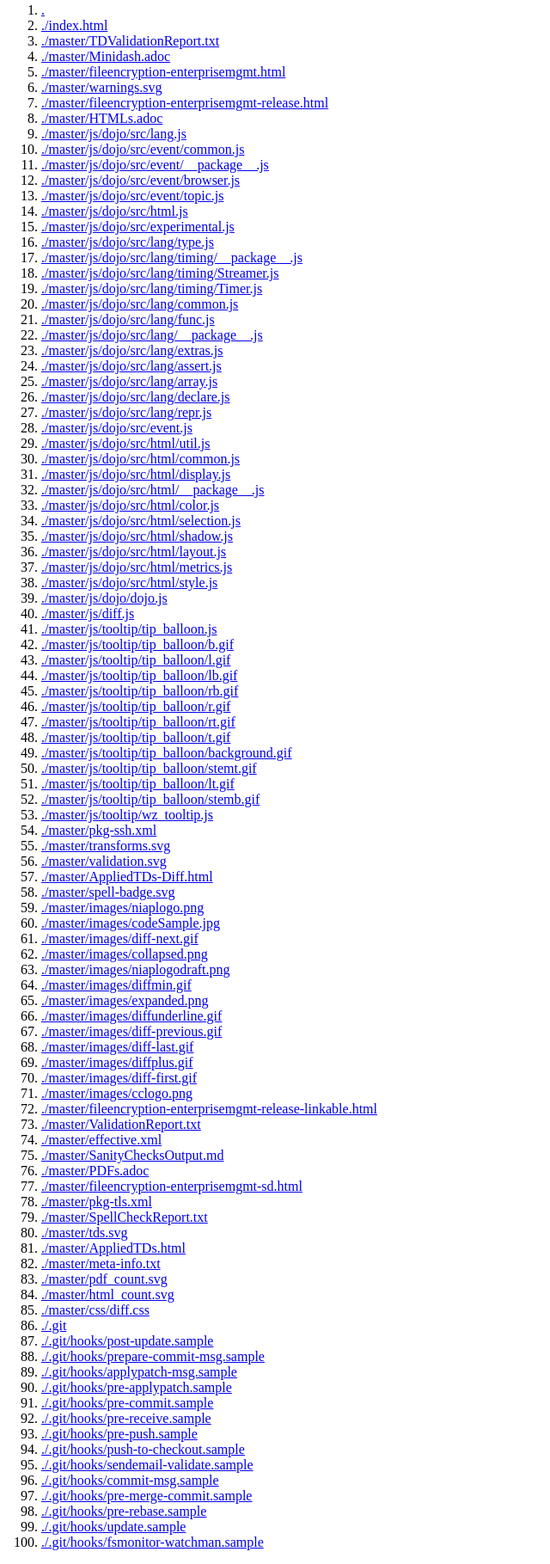
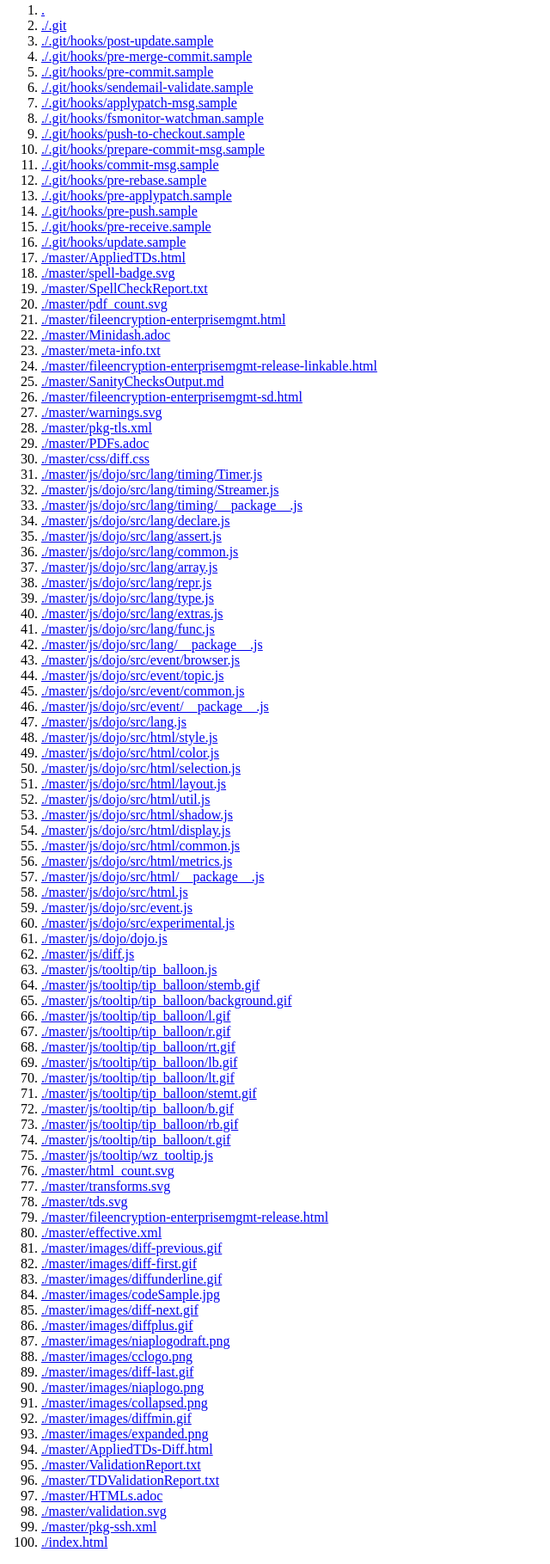
Before and after one commit to commoncriteria/fileencryption-enterprisemgmt, a plain HTML site: page index.html in a window 1280 px wide. Shown: the part 39-1858 px from the top of the page at 86% size, without its empty margins (0-640 px from the left). Drawn offline with Linux system fonts and the light colour scheme.

Commit message:
Deploying to gh-pages from @ commoncriteria/fileencryption-enterprisemgmt@22ebaf3966ac3579c26f4384a0137dfb6d8bc089 🚀

```diff
--- a/index.html
+++ b/index.html
@@ -1,104 +1,104 @@
 <html><head><title>Listing</title></head><body>
-Tue Apr 22 20:49:21 UTC 2025
+Tue Apr 22 21:00:53 UTC 2025
 <br/><ol>
 <li><a href='.'>.</a></li>
-<li><a href='./index.html'>./index.html</a></li>
-<li><a href='./master/TDValidationReport.txt'>./master/TDValidationReport.txt</a></li>
+<li><a href='./.git'>./.git</a></li>
+<li><a href='./.git/hooks/post-update.sample'>./.git/hooks/post-update.sample</a></li>
+<li><a href='./.git/hooks/pre-merge-commit.sample'>./.git/hooks/pre-merge-commit.sample</a></li>
+<li><a href='./.git/hooks/pre-commit.sample'>./.git/hooks/pre-commit.sample</a></li>
+<li><a href='./.git/hooks/sendemail-validate.sample'>./.git/hooks/sendemail-validate.sample</a></li>
+<li><a href='./.git/hooks/applypatch-msg.sample'>./.git/hooks/applypatch-msg.sample</a></li>
+<li><a href='./.git/hooks/fsmonitor-watchman.sample'>./.git/hooks/fsmonitor-watchman.sample</a></li>
+<li><a href='./.git/hooks/push-to-checkout.sample'>./.git/hooks/push-to-checkout.sample</a></li>
+<li><a href='./.git/hooks/prepare-commit-msg.sample'>./.git/hooks/prepare-commit-msg.sample</a></li>
+<li><a href='./.git/hooks/commit-msg.sample'>./.git/hooks/commit-msg.sample</a></li>
+<li><a href='./.git/hooks/pre-rebase.sample'>./.git/hooks/pre-rebase.sample</a></li>
+<li><a href='./.git/hooks/pre-applypatch.sample'>./.git/hooks/pre-applypatch.sample</a></li>
+<li><a href='./.git/hooks/pre-push.sample'>./.git/hooks/pre-push.sample</a></li>
+<li><a href='./.git/hooks/pre-receive.sample'>./.git/hooks/pre-receive.sample</a></li>
+<li><a href='./.git/hooks/update.sample'>./.git/hooks/update.sample</a></li>
+<li><a href='./master/AppliedTDs.html'>./master/AppliedTDs.html</a></li>
+<li><a href='./master/spell-badge.svg'>./master/spell-badge.svg</a></li>
+<li><a href='./master/SpellCheckReport.txt'>./master/SpellCheckReport.txt</a></li>
+<li><a href='./master/pdf_count.svg'>./master/pdf_count.svg</a></li>
+<li><a href='./master/fileencryption-enterprisemgmt.html'>./master/fileencryption-enterprisemgmt.html</a></li>
 <li><a href='./master/Minidash.adoc'>./master/Minidash.adoc</a></li>
-<li><a href='./master/fileencryption-enterprisemgmt.html'>./master/fileencryption-enterprisemgmt.html</a></li>
+<li><a href='./master/meta-info.txt'>./master/meta-info.txt</a></li>
+<li><a href='./master/fileencryption-enterprisemgmt-release-linkable.html'>./master/fileencryption-enterprisemgmt-release-linkable.html</a></li>
+<li><a href='./master/SanityChecksOutput.md'>./master/SanityChecksOutput.md</a></li>
+<li><a href='./master/fileencryption-enterprisemgmt-sd.html'>./master/fileencryption-enterprisemgmt-sd.html</a></li>
 <li><a href='./master/warnings.svg'>./master/warnings.svg</a></li>
-<li><a href='./master/fileencryption-enterprisemgmt-release.html'>./master/fileencryption-enterprisemgmt-release.html</a></li>
-<li><a href='./master/HTMLs.adoc'>./master/HTMLs.adoc</a></li>
-<li><a href='./master/js/dojo/src/lang.js'>./master/js/dojo/src/lang.js</a></li>
+<li><a href='./master/pkg-tls.xml'>./master/pkg-tls.xml</a></li>
+<li><a href='./master/PDFs.adoc'>./master/PDFs.adoc</a></li>
+<li><a href='./master/css/diff.css'>./master/css/diff.css</a></li>
+<li><a href='./master/js/dojo/src/lang/timing/Timer.js'>./master/js/dojo/src/lang/timing/Timer.js</a></li>
+<li><a href='./master/js/dojo/src/lang/timing/Streamer.js'>./master/js/dojo/src/lang/timing/Streamer.js</a></li>
+<li><a href='./master/js/dojo/src/lang/timing/__package__.js'>./master/js/dojo/src/lang/timing/__package__.js</a></li>
+<li><a href='./master/js/dojo/src/lang/declare.js'>./master/js/dojo/src/lang/declare.js</a></li>
+<li><a href='./master/js/dojo/src/lang/assert.js'>./master/js/dojo/src/lang/assert.js</a></li>
+<li><a href='./master/js/dojo/src/lang/common.js'>./master/js/dojo/src/lang/common.js</a></li>
+<li><a href='./master/js/dojo/src/lang/array.js'>./master/js/dojo/src/lang/array.js</a></li>
+<li><a href='./master/js/dojo/src/lang/repr.js'>./master/js/dojo/src/lang/repr.js</a></li>
+<li><a href='./master/js/dojo/src/lang/type.js'>./master/js/dojo/src/lang/type.js</a></li>
+<li><a href='./master/js/dojo/src/lang/extras.js'>./master/js/dojo/src/lang/extras.js</a></li>
+<li><a href='./master/js/dojo/src/lang/func.js'>./master/js/dojo/src/lang/func.js</a></li>
+<li><a href='./master/js/dojo/src/lang/__package__.js'>./master/js/dojo/src/lang/__package__.js</a></li>
+<li><a href='./master/js/dojo/src/event/browser.js'>./master/js/dojo/src/event/browser.js</a></li>
+<li><a href='./master/js/dojo/src/event/topic.js'>./master/js/dojo/src/event/topic.js</a></li>
 <li><a href='./master/js/dojo/src/event/common.js'>./master/js/dojo/src/event/common.js</a></li>
 <li><a href='./master/js/dojo/src/event/__package__.js'>./master/js/dojo/src/event/__package__.js</a></li>
-<li><a href='./master/js/dojo/src/event/browser.js'>./master/js/dojo/src/event/browser.js</a></li>
-<li><a href='./master/js/dojo/src/event/topic.js'>./master/js/dojo/src/event/topic.js</a></li>
-<li><a href='./master/js/dojo/src/html.js'>./master/js/dojo/src/html.js</a></li>
-<li><a href='./master/js/dojo/src/experimental.js'>./master/js/dojo/src/experimental.js</a></li>
-<li><a href='./master/js/dojo/src/lang/type.js'>./master/js/dojo/src/lang/type.js</a></li>
-<li><a href='./master/js/dojo/src/lang/timing/__package__.js'>./master/js/dojo/src/lang/timing/__package__.js</a></li>
-<li><a href='./master/js/dojo/src/lang/timing/Streamer.js'>./master/js/dojo/src/lang/timing/Streamer.js</a></li>
-<li><a href='./master/js/dojo/src/lang/timing/Timer.js'>./master/js/dojo/src/lang/timing/Timer.js</a></li>
-<li><a href='./master/js/dojo/src/lang/common.js'>./master/js/dojo/src/lang/common.js</a></li>
-<li><a href='./master/js/dojo/src/lang/func.js'>./master/js/dojo/src/lang/func.js</a></li>
-<li><a href='./master/js/dojo/src/lang/__package__.js'>./master/js/dojo/src/lang/__package__.js</a></li>
-<li><a href='./master/js/dojo/src/lang/extras.js'>./master/js/dojo/src/lang/extras.js</a></li>
-<li><a href='./master/js/dojo/src/lang/assert.js'>./master/js/dojo/src/lang/assert.js</a></li>
-<li><a href='./master/js/dojo/src/lang/array.js'>./master/js/dojo/src/lang/array.js</a></li>
-<li><a href='./master/js/dojo/src/lang/declare.js'>./master/js/dojo/src/lang/declare.js</a></li>
-<li><a href='./master/js/dojo/src/lang/repr.js'>./master/js/dojo/src/lang/repr.js</a></li>
-<li><a href='./master/js/dojo/src/event.js'>./master/js/dojo/src/event.js</a></li>
-<li><a href='./master/js/dojo/src/html/util.js'>./master/js/dojo/src/html/util.js</a></li>
-<li><a href='./master/js/dojo/src/html/common.js'>./master/js/dojo/src/html/common.js</a></li>
-<li><a href='./master/js/dojo/src/html/display.js'>./master/js/dojo/src/html/display.js</a></li>
-<li><a href='./master/js/dojo/src/html/__package__.js'>./master/js/dojo/src/html/__package__.js</a></li>
+<li><a href='./master/js/dojo/src/lang.js'>./master/js/dojo/src/lang.js</a></li>
+<li><a href='./master/js/dojo/src/html/style.js'>./master/js/dojo/src/html/style.js</a></li>
 <li><a href='./master/js/dojo/src/html/color.js'>./master/js/dojo/src/html/color.js</a></li>
 <li><a href='./master/js/dojo/src/html/selection.js'>./master/js/dojo/src/html/selection.js</a></li>
+<li><a href='./master/js/dojo/src/html/layout.js'>./master/js/dojo/src/html/layout.js</a></li>
+<li><a href='./master/js/dojo/src/html/util.js'>./master/js/dojo/src/html/util.js</a></li>
 <li><a href='./master/js/dojo/src/html/shadow.js'>./master/js/dojo/src/html/shadow.js</a></li>
-<li><a href='./master/js/dojo/src/html/layout.js'>./master/js/dojo/src/html/layout.js</a></li>
+<li><a href='./master/js/dojo/src/html/display.js'>./master/js/dojo/src/html/display.js</a></li>
+<li><a href='./master/js/dojo/src/html/common.js'>./master/js/dojo/src/html/common.js</a></li>
 <li><a href='./master/js/dojo/src/html/metrics.js'>./master/js/dojo/src/html/metrics.js</a></li>
-<li><a href='./master/js/dojo/src/html/style.js'>./master/js/dojo/src/html/style.js</a></li>
+<li><a href='./master/js/dojo/src/html/__package__.js'>./master/js/dojo/src/html/__package__.js</a></li>
+<li><a href='./master/js/dojo/src/html.js'>./master/js/dojo/src/html.js</a></li>
+<li><a href='./master/js/dojo/src/event.js'>./master/js/dojo/src/event.js</a></li>
+<li><a href='./master/js/dojo/src/experimental.js'>./master/js/dojo/src/experimental.js</a></li>
 <li><a href='./master/js/dojo/dojo.js'>./master/js/dojo/dojo.js</a></li>
 <li><a href='./master/js/diff.js'>./master/js/diff.js</a></li>
 <li><a href='./master/js/tooltip/tip_balloon.js'>./master/js/tooltip/tip_balloon.js</a></li>
-<li><a href='./master/js/tooltip/tip_balloon/b.gif'>./master/js/tooltip/tip_balloon/b.gif</a></li>
+<li><a href='./master/js/tooltip/tip_balloon/stemb.gif'>./master/js/tooltip/tip_balloon/stemb.gif</a></li>
+<li><a href='./master/js/tooltip/tip_balloon/background.gif'>./master/js/tooltip/tip_balloon/background.gif</a></li>
 <li><a href='./master/js/tooltip/tip_balloon/l.gif'>./master/js/tooltip/tip_balloon/l.gif</a></li>
-<li><a href='./master/js/tooltip/tip_balloon/lb.gif'>./master/js/tooltip/tip_balloon/lb.gif</a></li>
-<li><a href='./master/js/tooltip/tip_balloon/rb.gif'>./master/js/tooltip/tip_balloon/rb.gif</a></li>
 <li><a href='./master/js/tooltip/tip_balloon/r.gif'>./master/js/tooltip/tip_balloon/r.gif</a></li>
 <li><a href='./master/js/tooltip/tip_balloon/rt.gif'>./master/js/tooltip/tip_balloon/rt.gif</a></li>
+<li><a href='./master/js/tooltip/tip_balloon/lb.gif'>./master/js/tooltip/tip_balloon/lb.gif</a></li>
+<li><a href='./master/js/tooltip/tip_balloon/lt.gif'>./master/js/tooltip/tip_balloon/lt.gif</a></li>
+<li><a href='./master/js/tooltip/tip_balloon/stemt.gif'>./master/js/tooltip/tip_balloon/stemt.gif</a></li>
+<li><a href='./master/js/tooltip/tip_balloon/b.gif'>./master/js/tooltip/tip_balloon/b.gif</a></li>
+<li><a href='./master/js/tooltip/tip_balloon/rb.gif'>./master/js/tooltip/tip_balloon/rb.gif</a></li>
 <li><a href='./master/js/tooltip/tip_balloon/t.gif'>./master/js/tooltip/tip_balloon/t.gif</a></li>
-<li><a href='./master/js/tooltip/tip_balloon/background.gif'>./master/js/tooltip/tip_balloon/background.gif</a></li>
-<li><a href='./master/js/tooltip/tip_balloon/stemt.gif'>./master/js/tooltip/tip_balloon/stemt.gif</a></li>
-<li><a href='./master/js/tooltip/tip_balloon/lt.gif'>./master/js/tooltip/tip_balloon/lt.gif</a></li>
-<li><a href='./master/js/tooltip/tip_balloon/stemb.gif'>./master/js/tooltip/tip_balloon/stemb.gif</a></li>
 <li><a href='./master/js/tooltip/wz_tooltip.js'>./master/js/tooltip/wz_tooltip.js</a></li>
-<li><a href='./master/pkg-ssh.xml'>./master/pkg-ssh.xml</a></li>
+<li><a href='./master/html_count.svg'>./master/html_count.svg</a></li>
 <li><a href='./master/transforms.svg'>./master/transforms.svg</a></li>
-<li><a href='./master/validation.svg'>./master/validation.svg</a></li>
-<li><a href='./master/AppliedTDs-Diff.html'>./master/AppliedTDs-Diff.html</a></li>
-<li><a href='./master/spell-badge.svg'>./master/spell-badge.svg</a></li>
-<li><a href='./master/images/niaplogo.png'>./master/images/niaplogo.png</a></li>
+<li><a href='./master/tds.svg'>./master/tds.svg</a></li>
+<li><a href='./master/fileencryption-enterprisemgmt-release.html'>./master/fileencryption-enterprisemgmt-release.html</a></li>
+<li><a href='./master/effective.xml'>./master/effective.xml</a></li>
+<li><a href='./master/images/diff-previous.gif'>./master/images/diff-previous.gif</a></li>
+<li><a href='./master/images/diff-first.gif'>./master/images/diff-first.gif</a></li>
+<li><a href='./master/images/diffunderline.gif'>./master/images/diffunderline.gif</a></li>
 <li><a href='./master/images/codeSample.jpg'>./master/images/codeSample.jpg</a></li>
 <li><a href='./master/images/diff-next.gif'>./master/images/diff-next.gif</a></li>
+<li><a href='./master/images/diffplus.gif'>./master/images/diffplus.gif</a></li>
+<li><a href='./master/images/niaplogodraft.png'>./master/images/niaplogodraft.png</a></li>
+<li><a href='./master/images/cclogo.png'>./master/images/cclogo.png</a></li>
+<li><a href='./master/images/diff-last.gif'>./master/images/diff-last.gif</a></li>
+<li><a href='./master/images/niaplogo.png'>./master/images/niaplogo.png</a></li>
 <li><a href='./master/images/collapsed.png'>./master/images/collapsed.png</a></li>
-<li><a href='./master/images/niaplogodraft.png'>./master/images/niaplogodraft.png</a></li>
 <li><a href='./master/images/diffmin.gif'>./master/images/diffmin.gif</a></li>
 <li><a href='./master/images/expanded.png'>./master/images/expanded.png</a></li>
-<li><a href='./master/images/diffunderline.gif'>./master/images/diffunderline.gif</a></li>
-<li><a href='./master/images/diff-previous.gif'>./master/images/diff-previous.gif</a></li>
-<li><a href='./master/images/diff-last.gif'>./master/images/diff-last.gif</a></li>
-<li><a href='./master/images/diffplus.gif'>./master/images/diffplus.gif</a></li>
-<li><a href='./master/images/diff-first.gif'>./master/images/diff-first.gif</a></li>
-<li><a href='./master/images/cclogo.png'>./master/images/cclogo.png</a></li>
-<li><a href='./master/fileencryption-enterprisemgmt-release-linkable.html'>./master/fileencryption-enterprisemgmt-release-linkable.html</a></li>
+<li><a href='./master/AppliedTDs-Diff.html'>./master/AppliedTDs-Diff.html</a></li>
 <li><a href='./master/ValidationReport.txt'>./master/ValidationReport.txt</a></li>
-<li><a href='./master/effective.xml'>./master/effective.xml</a></li>
-<li><a href='./master/SanityChecksOutput.md'>./master/SanityChecksOutput.md</a></li>
-<li><a href='./master/PDFs.adoc'>./master/PDFs.adoc</a></li>
-<li><a href='./master/fileencryption-enterprisemgmt-sd.html'>./master/fileencryption-enterprisemgmt-sd.html</a></li>
-<li><a href='./master/pkg-tls.xml'>./master/pkg-tls.xml</a></li>
-<li><a href='./master/SpellCheckReport.txt'>./master/SpellCheckReport.txt</a></li>
-<li><a href='./master/tds.svg'>./master/tds.svg</a></li>
-<li><a href='./master/AppliedTDs.html'>./master/AppliedTDs.html</a></li>
-<li><a href='./master/meta-info.txt'>./master/meta-info.txt</a></li>
-<li><a href='./master/pdf_count.svg'>./master/pdf_count.svg</a></li>
-<li><a href='./master/html_count.svg'>./master/html_count.svg</a></li>
-<li><a href='./master/css/diff.css'>./master/css/diff.css</a></li>
-<li><a href='./.git'>./.git</a></li>
-<li><a href='./.git/hooks/post-update.sample'>./.git/hooks/post-update.sample</a></li>
-<li><a href='./.git/hooks/prepare-commit-msg.sample'>./.git/hooks/prepare-commit-msg.sample</a></li>
-<li><a href='./.git/hooks/applypatch-msg.sample'>./.git/hooks/applypatch-msg.sample</a></li>
-<li><a href='./.git/hooks/pre-applypatch.sample'>./.git/hooks/pre-applypatch.sample</a></li>
-<li><a href='./.git/hooks/pre-commit.sample'>./.git/hooks/pre-commit.sample</a></li>
-<li><a href='./.git/hooks/pre-receive.sample'>./.git/hooks/pre-receive.sample</a></li>
-<li><a href='./.git/hooks/pre-push.sample'>./.git/hooks/pre-push.sample</a></li>
-<li><a href='./.git/hooks/push-to-checkout.sample'>./.git/hooks/push-to-checkout.sample</a></li>
-<li><a href='./.git/hooks/sendemail-validate.sample'>./.git/hooks/sendemail-validate.sample</a></li>
-<li><a href='./.git/hooks/commit-msg.sample'>./.git/hooks/commit-msg.sample</a></li>
-<li><a href='./.git/hooks/pre-merge-commit.sample'>./.git/hooks/pre-merge-commit.sample</a></li>
-<li><a href='./.git/hooks/pre-rebase.sample'>./.git/hooks/pre-rebase.sample</a></li>
-<li><a href='./.git/hooks/update.sample'>./.git/hooks/update.sample</a></li>
-<li><a href='./.git/hooks/fsmonitor-watchman.sample'>./.git/hooks/fsmonitor-watchman.sample</a></li>
+<li><a href='./master/TDValidationReport.txt'>./master/TDValidationReport.txt</a></li>
+<li><a href='./master/HTMLs.adoc'>./master/HTMLs.adoc</a></li>
+<li><a href='./master/validation.svg'>./master/validation.svg</a></li>
+<li><a href='./master/pkg-ssh.xml'>./master/pkg-ssh.xml</a></li>
+<li><a href='./index.html'>./index.html</a></li>
 </ol></body></html>
```
Also changed, not shown: master/AppliedTDs-Diff.html (+4 -1 lines), master/AppliedTDs.html (+4 -4 lines), master/effective.xml (+4 -4 lines), master/fileencryption-enterprisemgmt-release-linkable.html (+4 -4 lines), master/fileencryption-enterprisemgmt-release.html (+4 -4 lines), master/fileencryption-enterprisemgmt.html (+4 -4 lines), master/meta-info.txt.
